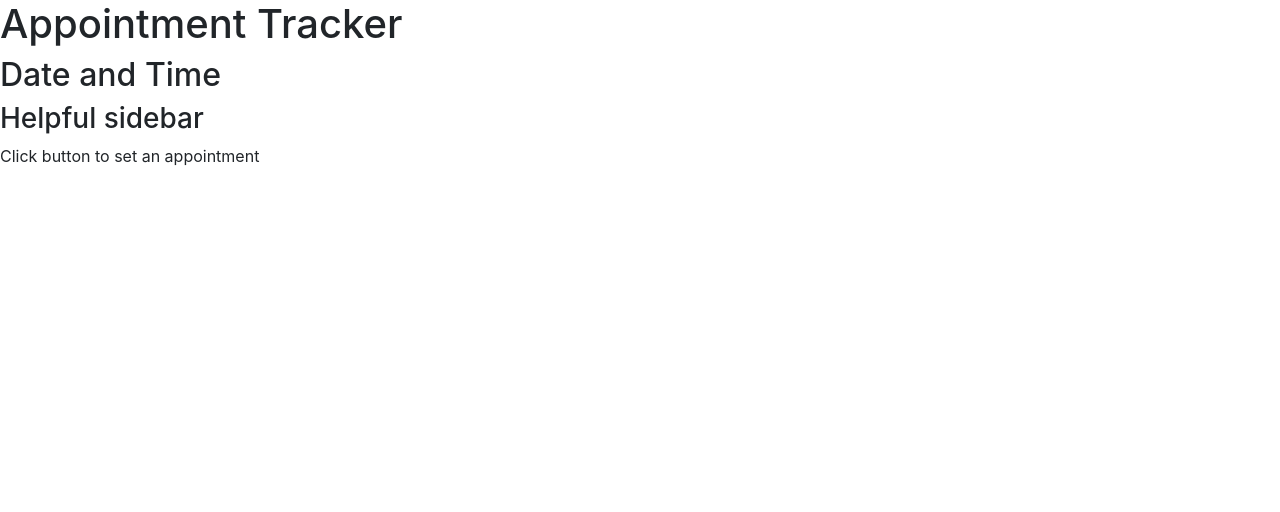
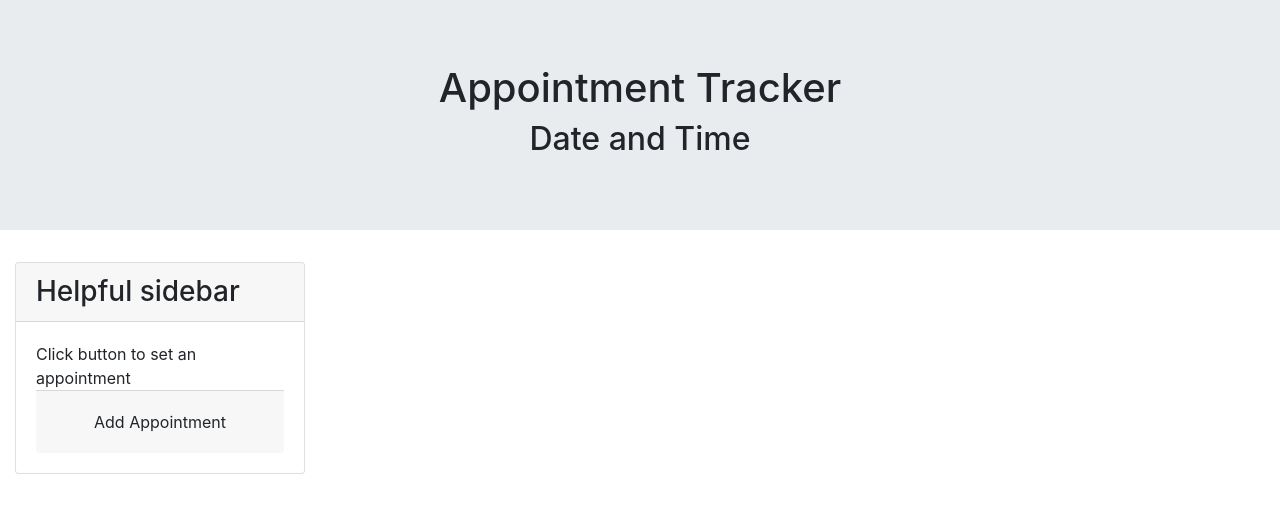
Before and after one commit to Javier2596/Appointment-tracker, a plain HTML site: page index.html in a window 1280 px wide. Drawn offline with nearby package versions, Linux system fonts and the light colour scheme; files that its build step writes are made by us from their sources; files whose address does not match are found by name.

Commit message:
added links and scripts for jquery, bootstrap, and days.js use

```diff
--- a/index.html
+++ b/index.html
@@ -11,19 +11,30 @@
 </head>
 
 <body>
-  <header>
-    <div>
+  <header class="jumbotron jumbotron-fluid custom-jumbrotron">
+    <div class="container text-center">
       <h1>Appointment Tracker</h1>
       <h2>Date and Time</h2>
     </div>
   </header>
 
-  <main>
-    <div>
-      <section>
-        <div>
-          <h3>Helpful sidebar</h3>
-          <div> Click button to set an appointment</div>
+  <main class="container-fluid">
+    <div class="row">
+      <section class="col-12 col-md-4 col-lg-3">
+        <div class="card custom-card">
+          <h3 class="card-header">
+            Helpful sidebar
+          </h3>
+          <div class="card-body">
+            <div class="card-text">
+              Click button to set an appointment
+            </div>
+          <div class="card-footer">
+            <button class="btn btn-block custom-btn">
+              Add Appointment
+            </button>
+          </div>
+          </div>
         </div>
     </div>
   </main>
```
